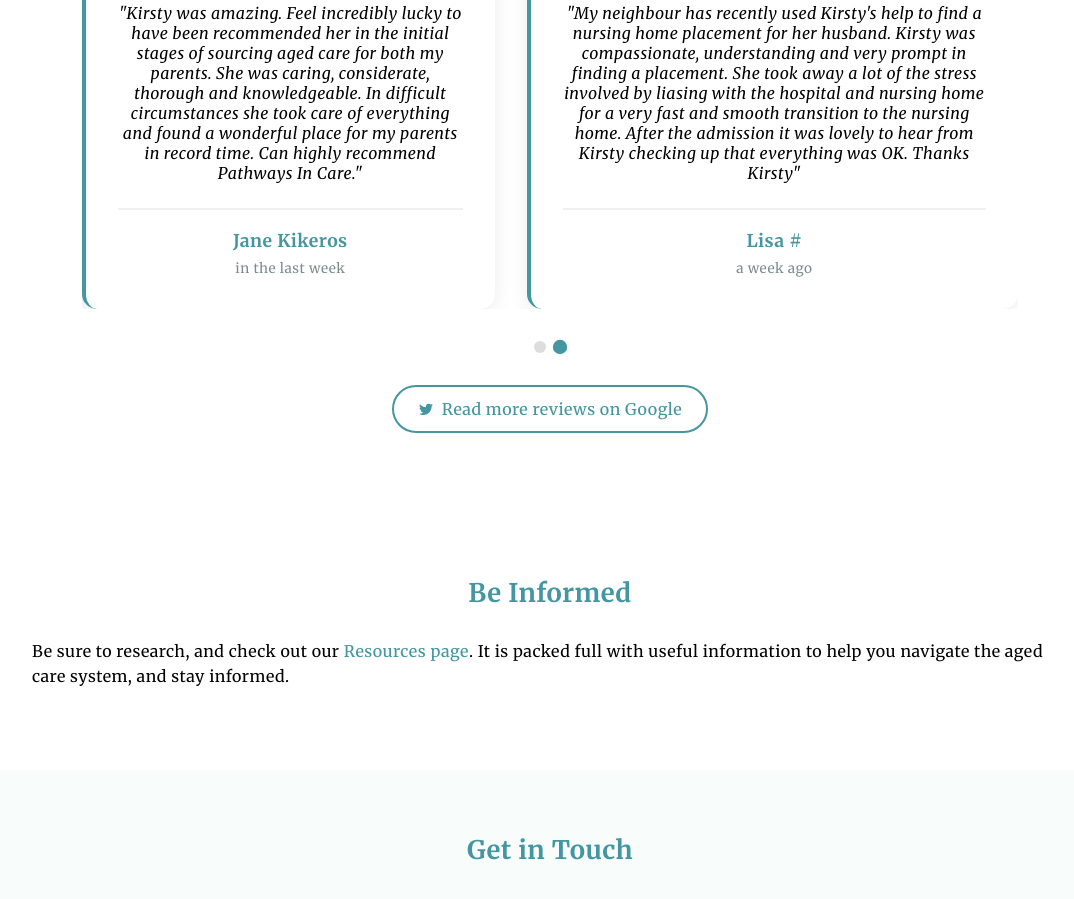
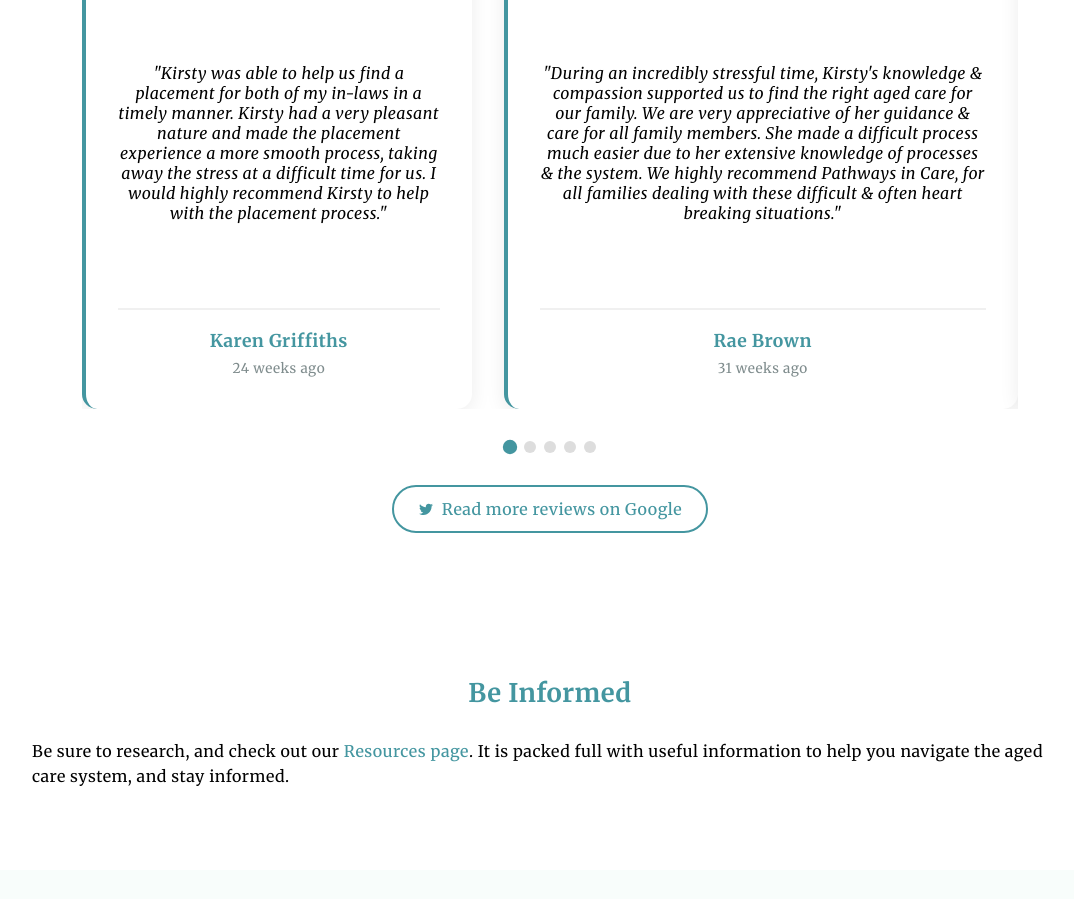
Before and after one commit to dmholyday/pathwaysincare-web, a Jekyll site: the page built from index.html, in a window 1280 px wide and 900 px high, scrolled down 2026 px. Shown: the whole window, without its empty margins (90-1164 px from the left). Built offline with Jekyll 4.4.1, drawn with Linux system fonts in a browser that asks for light colours; some of the changed lines change nothing that is shown.

Commit message:
add more google reviews

```diff
--- a/_data/reviews.yml
+++ b/_data/reviews.yml
@@ -4,23 +4,53 @@
   - text: "Kirsty was able to help us find a placement for both of my in-laws in a timely manner. Kirsty had a very pleasant nature and made the placement experience a more smooth process, taking away the stress at a difficult time for us. I would highly recommend Kirsty to help with the placement process."
     author: "Karen Griffiths"
     rating: 5
-    date: "2 weeks ago"
+    date: "24 weeks ago"
     stars: "★★★★★"
 
   - text: "During an incredibly stressful time, Kirsty's knowledge & compassion supported us to find the right aged care for our family. We are very appreciative of her guidance & care for all family members. She made a difficult process much easier due to her extensive  knowledge of processes & the system. We highly recommend Pathways in Care, for all families dealing with these difficult & often heart breaking situations."
     author: "Rae Brown"
     rating: 5
-    date: "a month ago"
+    date: "31 weeks ago"
     stars: "★★★★★"
 
   - text: "Kirsty was amazing.\n\nFeel incredibly lucky to have been recommended her in the initial stages of sourcing aged care for both my parents. She was caring, considerate, thorough and knowledgeable.\n\nIn difficult circumstances she took care of everything and found a wonderful place for my parents in record time.\n\nCan highly recommend Pathways In Care."
     author: "Jane Kikeros"
     rating: 5
-    date: "in the last week"
+    date: "22 weeks ago"
     stars: "★★★★★"
 
   - text: "My neighbour has recently used Kirsty's help to find a nursing home placement for her husband. Kirsty was compassionate, understanding and very prompt in finding a placement.  She took away a lot of the stress involved by liasing with the hospital and nursing home for a very fast and smooth transition to the nursing home.  After the admission it was lovely to hear from Kirsty checking up that everything was OK. Thanks Kirsty"
-    author: "Lisa #"
+    author: "Lisa F"
     rating: 5
-    date: "a week ago"
+    date: "23 weeks ago"
     stars: "★★★★★"
+
+  - text: "Kirsty at Pathways In Care was amazing!! So understanding and helpful. She understood what we needed and kept us informed with each new development. Very very grateful for Kirsty's insider knowledge that narrowed down the options to an aged care facility that is perfect for our loved one. Many thanks Kirsty, you are a star!"
+    author: "Ally Smart"
+    rating: 5
+    date: "10 weeks ago"
+    stars: "★★★★★"
+
+  - text: "Kirsty was extremely helpful in navigating the minefield of paperwork and bureaucracy involved with getting my Father and his wife into residential care together.  Kirsty is friendly and has a lovely personality and was always available to answer any questions or concerns  I highly recommend her services if you are presented with the same situation in your family.  Thankyou very much Kirsty, Sharon and Laurie"
+    author: "Laurie Gibbs"
+    rating: 5
+    date: "13 weeks ago"
+    stars: "★★★★★"
+
+  - text: "Kirsty was caring, easy to talk to and very understanding of the burden we had to carry - all of a sudden find ourselves in a situation where we had to find a room in an aged care facility for our dad who had just been diagnosed with dementia. Trying to navigate the system ourselves was time consuming and very challenging. Having Kirsty take that part of the burden from us was truly wonderful. She has so much experience and knowledge of the system as well as wonderful contacts and she was able to find us a room in a much shorter timeframe than we had anticipated. We truly would have struggled without her help. She also helped us to do an application for SAT and I would highly recommend her professional, yet caring service."
+    author: "Shamara Williams"
+    rating: 5
+    date: "14 weeks ago"
+    stars: "★★★★★"
+
+  - text: "Pathways to Care has been incredibly helpful with finding a placement for my dad in a care home, which included liaising with the hospital, social worker and other relevant medical staff and care home staff. It has been a very stressful few months and involving Kirsty was the best decision we made. Kirsty also helped us with paperwork related to a hearing with the State Tribunal. Again this was super helpful as I wouldn't have known where to begin! I highly recommend Kirsty/Pathways to Care, worth every dollar. Thanks so much Kirsty."
+    author: "Rashitha Keenan"
+    rating: 5
+    date: "15 weeks ago"
+    stars: "★★★★★"
+
+  - text: "Kirsty was great in holding our hands through the process of finding a placement for our stepdad, Robert. Would highly recommend her services."
+    author: "Fiona O'Donnell"
+    rating: 5
+    date: "16 weeks ago"
+    stars: "★★★★★"
--- a/assets/script.js
+++ b/assets/script.js
@@ -1528,7 +1528,6 @@
 document.addEventListener('DOMContentLoaded', function() {
     let currentSlide = 0;
     let autoScrollInterval;
-    const autoScrollDelay = 5000; // 5 seconds
 
     const desktopTrack = document.getElementById('desktopReviewsTrack');
     const mobileTrack = document.getElementById('mobileReviewsTrack');
@@ -1594,7 +1593,9 @@
     }
 
     function startAutoScroll() {
-        autoScrollInterval = setInterval(nextSlide, autoScrollDelay);
+        clearInterval(autoScrollInterval); // prevent stacking duplicate intervals
+        const delay = window.innerWidth <= 1080 ? 5000 : 8000; // 5s mobile, 8s desktop
+        autoScrollInterval = setInterval(nextSlide, delay);
     }
 
     function stopAutoScroll() {
@@ -1613,11 +1614,19 @@
         });
     });
 
-    // Pause auto-scroll on hover
+    // Start/stop auto-scroll based on whether the section is visible in the viewport
     const reviewsSection = document.querySelector('.customer-reviews-section');
     if (reviewsSection) {
-        reviewsSection.addEventListener('mouseenter', stopAutoScroll);
-        reviewsSection.addEventListener('mouseleave', startAutoScroll);
+        const reviewsVisibilityObserver = new IntersectionObserver((entries) => {
+            entries.forEach(entry => {
+                if (entry.isIntersecting) {
+                    startAutoScroll();
+                } else {
+                    stopAutoScroll();
+                }
+            });
+        }, { threshold: 0.3 });
+        reviewsVisibilityObserver.observe(reviewsSection);
     }
 
     // Handle window resize
@@ -1636,7 +1645,6 @@
     updateDesktopCarousel();
     updateMobileCarousel();
     updateDots();
-    startAutoScroll();
 });
 
 // Currency formatting functions
```
